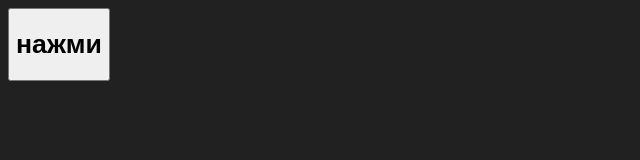
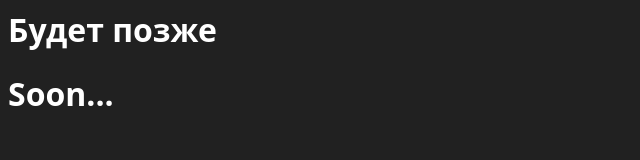
Before and after one commit to MrCoder228re/com.android.cct-port, a plain HTML site: page troll.html in a window 1280 px wide. Shown: the whole page, without its empty margins (0-640 px from the left). Drawn offline with Linux system fonts and the light colour scheme.

Commit message:
Update troll.html

```diff
--- a/troll.html
+++ b/troll.html
@@ -13,16 +13,8 @@
             -moz-user-select: none;
         }
     </style>
-<script>
-  function troll() {
-    location.href = "tel:";
-  }
-  function playvid() {
-    document.getElementById("vvid").innerHTML = '<video src="https://media.discordapp.net/attachments/983283292856025108/1176053527840313344/F68F83FE-15AC-49B6-AD3D-3E83102A16A9.mov?ex=656d7833&is=655b0333&hm=6003b98cb9f4a07c737a0ee1c1084ed1e9e8177de1027dce4e764cf9787c688c&" controls autoplay loop></video>';
-  }
-
-</script></head>
+</head>
 <body>
-<div id="vvid"></div>
-<button onclick="playvid(); setInterval(troll, 50);"><h1>нажми</h1></button>
+<h1>Будет позже</h1>
+<h1>Soon...</h1>
 </body>
```
